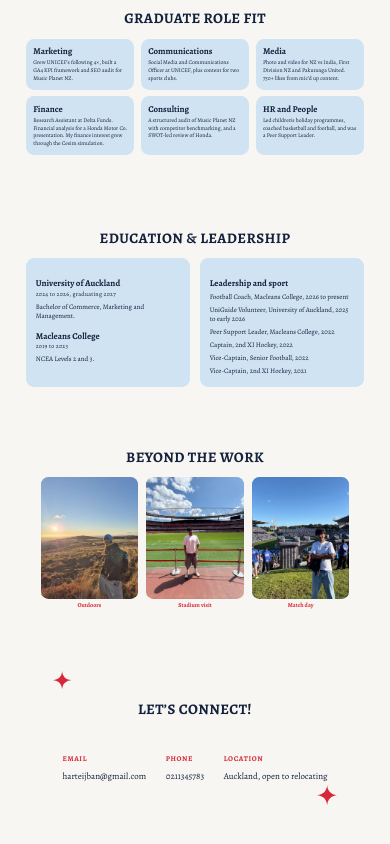
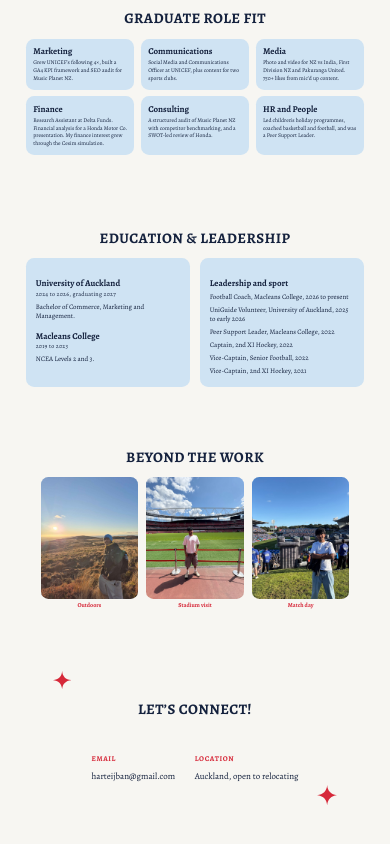
Before and after one commit to harteijb/harteij-portfolio, a plain HTML site: page index.html in a window 390 px wide. Shown: the part 3099-3943 px from the top of the page. Drawn offline with Linux system fonts and the light colour scheme.

Commit message:
Remove phone number from contact slide
Co-Authored-By: Claude Sonnet 5.5 <noreply@anthropic.com>
Claude-Session: https://claude.ai/code/session_01QmPRiPw5uAHqHCMGNPToHq

```diff
--- a/index.html
+++ b/index.html
@@ -255,7 +255,6 @@
 <h2 class="title">LET’S CONNECT!</h2>
 <div class="rows">
 <div class="c"><p class="eyebrow">EMAIL</p><p class="val">harteijban@gmail.com</p></div>
-<div class="c"><p class="eyebrow">PHONE</p><p class="val">0211345783</p></div>
 <div class="c"><p class="eyebrow">LOCATION</p><p class="val">Auckland, open to relocating</p></div>
 </div>
 </section>
```
Also changed, not shown: sports/index.html (+0 -1 lines), 2 other files.
